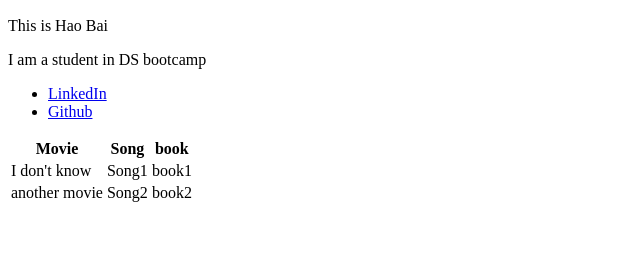
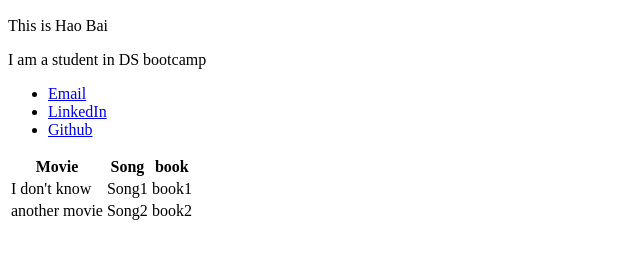
Before and after one commit to haobaids/haobaids.github.io, a plain HTML site: page index.html in a window 1280 px wide. Shown: the part 383-642 px from the top of the page, without its empty margins (0-640 px from the left). Drawn offline with Linux system fonts and the light colour scheme.

Commit message:
add email

```diff
--- a/index.html
+++ b/index.html
@@ -12,6 +12,7 @@
 <p>I am a student in DS bootcamp</p>
 
 <ul>
+    <li><a href="mailto:haobai.psy@gmail.com">Email</a></li>
     <li><a href="https://www.linkedin.com/in/hao-bai-22133184/">LinkedIn</a></li>
     <li><a href="https://github.com/haobaids">Github</a></li>
   </ul>
```
